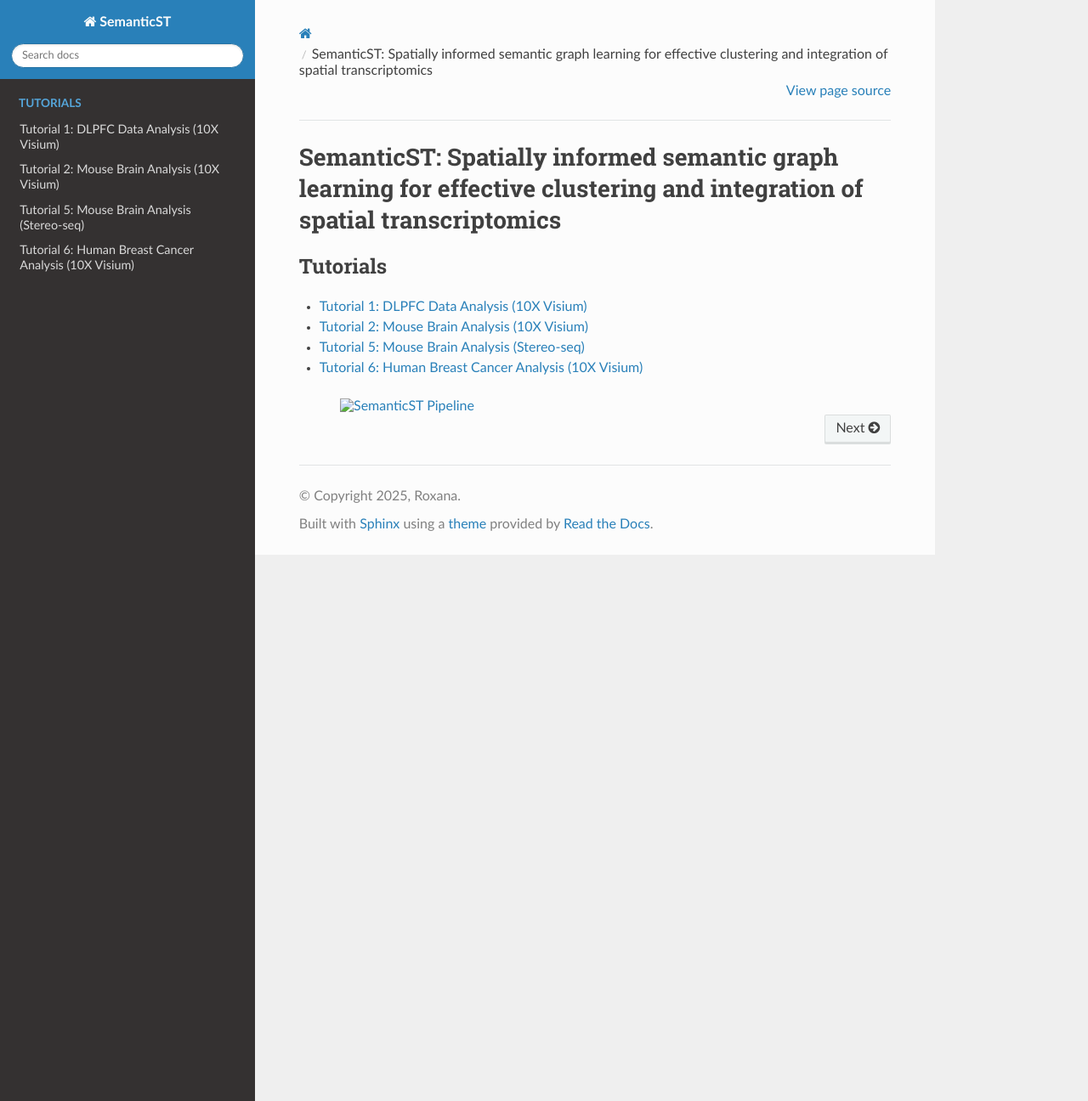
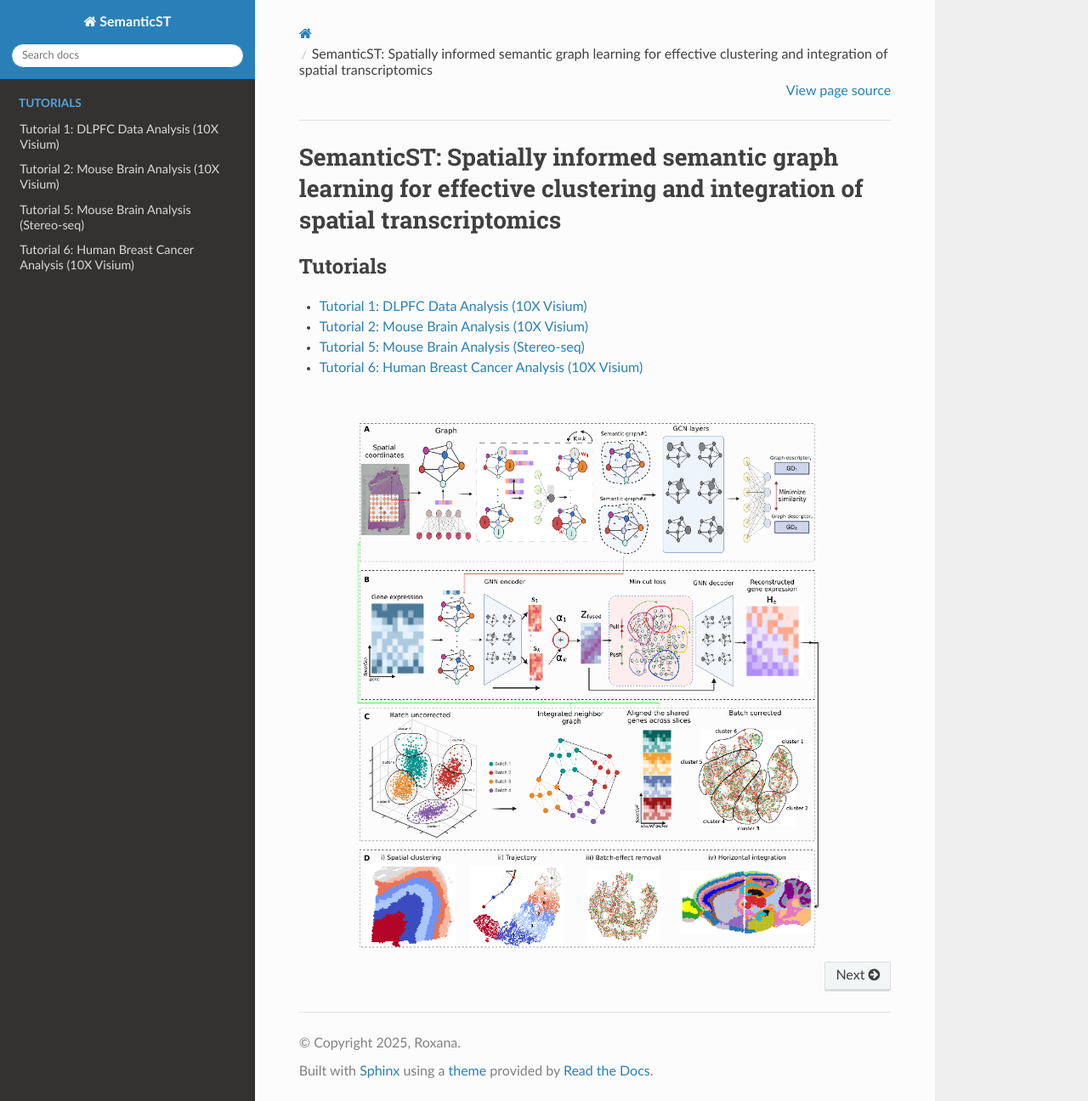
Before and after one commit to roxana9/SemanticST_Tutorial, a Sphinx documentation site: the page built from docs/index.rst, in a window 1280 px wide and 1296 px high. Shown: the whole window at 85% size. Built offline with Sphinx 7.4.7 and the Read the Docs theme 3.1.0, drawn with Linux system fonts in a browser that asks for light colours; pages that are not in the unit, such as notebooks, are missing from menus.

Commit message:
Update index.rst

```diff
--- a/docs/index.rst
+++ b/docs/index.rst
@@ -16,7 +16,7 @@ SemanticST: Spatially informed semantic graph learning for effective clustering
    source/notebooks/Integration
    source/notebooks/Integration_vertical
 
-.. image:: _static/semanticst_figure.png
+.. image:: source/_static/semanticst_figure.png
    :width: 600px
    :align: center
    :alt: SemanticST Pipeline
```
